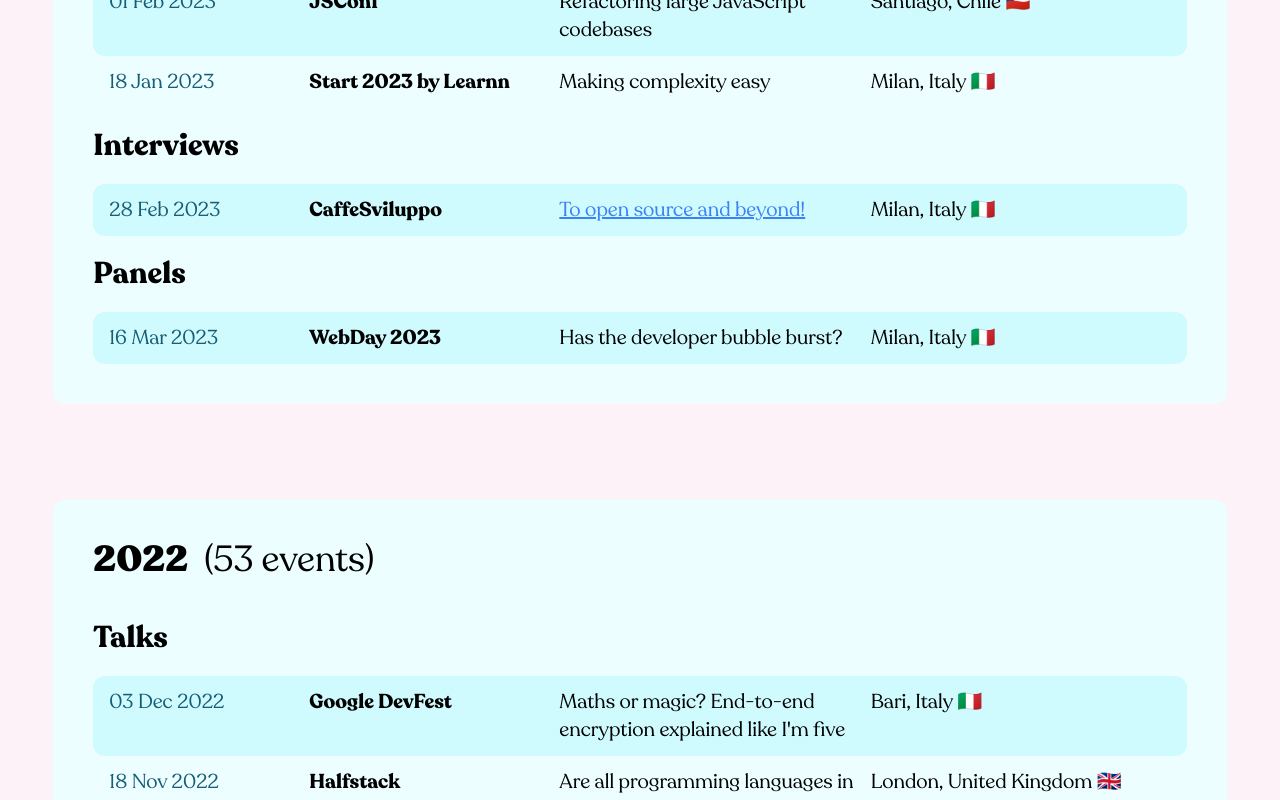
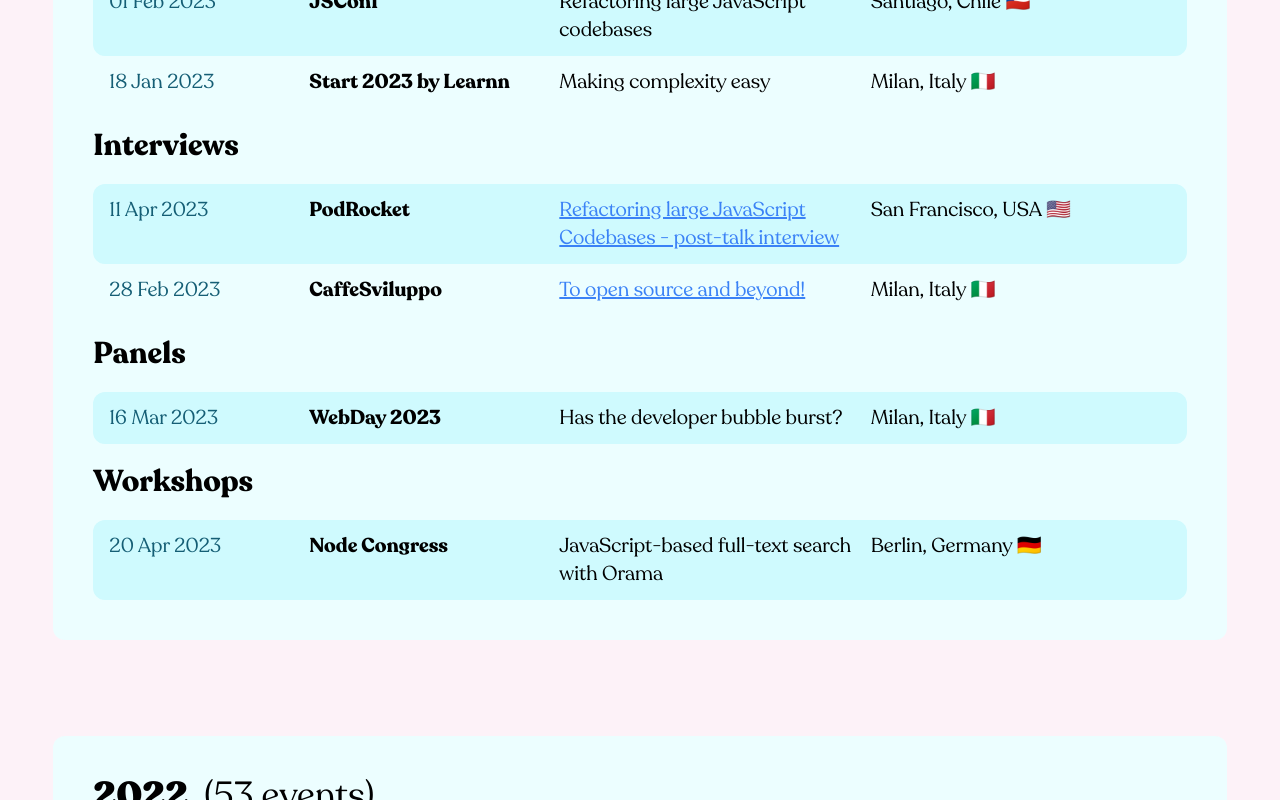
Before and after one commit to micheleriva/personal-website, a Next.js app: page /talks in a window 1280 px wide. Shown: the part 1804-2604 px from the top of the page. Built offline with nearby package versions, Linux system fonts and the light colour scheme.

Commit message:
Update events.js

```diff
--- a/data/events.js
+++ b/data/events.js
@@ -832,6 +832,18 @@
     mode: "in-person",
   },
   {
+    date: new Date(2023, 3, 11),
+    event: "PodRocket",
+    city: "San Francisco",
+    country: "USA",
+    emoji: "🇺🇸",
+    title: "Refactoring large JavaScript Codebases - post-talk interview",
+    url: "https://podrocket.logrocket.com/refractoring-large-javascript-codebases",
+    language: "english",
+    type: "interview",
+    mode: "remote",
+  },
+  {
     date: new Date(2023, 3, 13),
     event: "JSDay",
     city: "Verona",
@@ -854,6 +866,18 @@
     language: "english",
     type: "talk",
     mode: "in-person",
+  },
+  {
+    date: new Date(2023, 3, 20),
+    event: "Node Congress",
+    city: "Berlin",
+    country: "Germany",
+    emoji: "🇩🇪",
+    title: "JavaScript-based full-text search with Orama",
+    url: null,
+    language: "english",
+    type: "workshop",
+    mode: "remote",
   },
   {
     date: new Date(2023, 4, 12),
```
